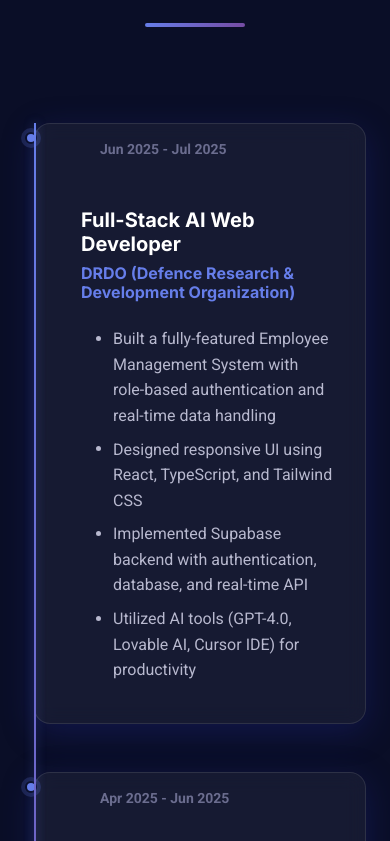
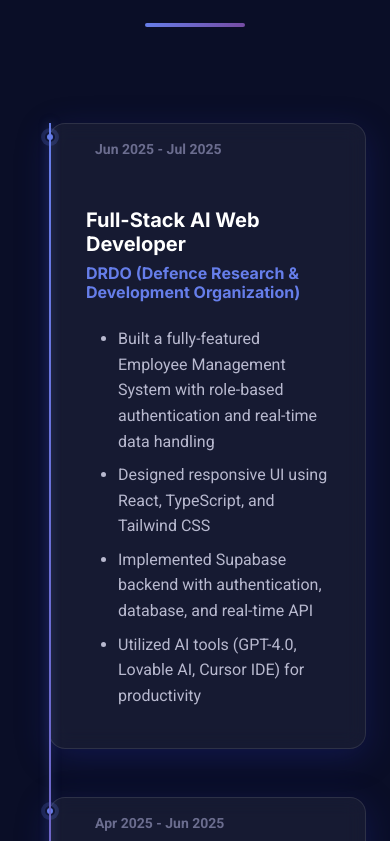
Before and after one commit to Biswajitdash-09/Biswajit-Portfolio, a React (Vite) app: page / in a window 390 px wide. Shown: the part 2663-3504 px from the top of the page. Built offline with nearby package versions, Linux system fonts and the light colour scheme; no server answers.

Commit message:
fix: adjust mobile timeline positioning for better visibility

```diff
--- a/src/styles/Education.module.css
+++ b/src/styles/Education.module.css
@@ -97,16 +97,16 @@
 
 @media (max-width: 768px) {
   .timeline::before {
-    left: 10px;
+    left: 25px;
   }
 
   .timelineProgress {
-    left: 10px;
+    left: 25px;
   }
 
   .timelineDate {
     text-align: left;
-    padding-left: 35px;
+    padding-left: 25px;
     padding-top: var(--spacing-sm);
   }
 
--- a/src/styles/Experience.module.css
+++ b/src/styles/Experience.module.css
@@ -76,16 +76,16 @@
 
 @media (max-width: 768px) {
   .timeline::before {
-    left: 10px;
+    left: 25px;
   }
 
   .timelineProgress {
-    left: 10px;
+    left: 25px;
   }
 
   .timelineDate {
     text-align: left;
-    padding-left: 35px;
+    padding-left: 25px;
     padding-top: var(--spacing-sm);
   }
 
--- a/src/styles/global.css
+++ b/src/styles/global.css
@@ -585,15 +585,15 @@
     .timeline-item {
         grid-template-columns: 1fr;
         gap: var(--spacing-sm);
-        padding-left: 30px;
-        margin-left: 10px;
+        padding-left: 20px;
+        margin-left: 25px;
     }
 
     .timeline-item::before {
-        left: -10px;
+        left: -5px;
         top: 8px;
-        width: 12px;
-        height: 12px;
+        width: 10px;
+        height: 10px;
         border-width: 2px;
     }
 }
```
